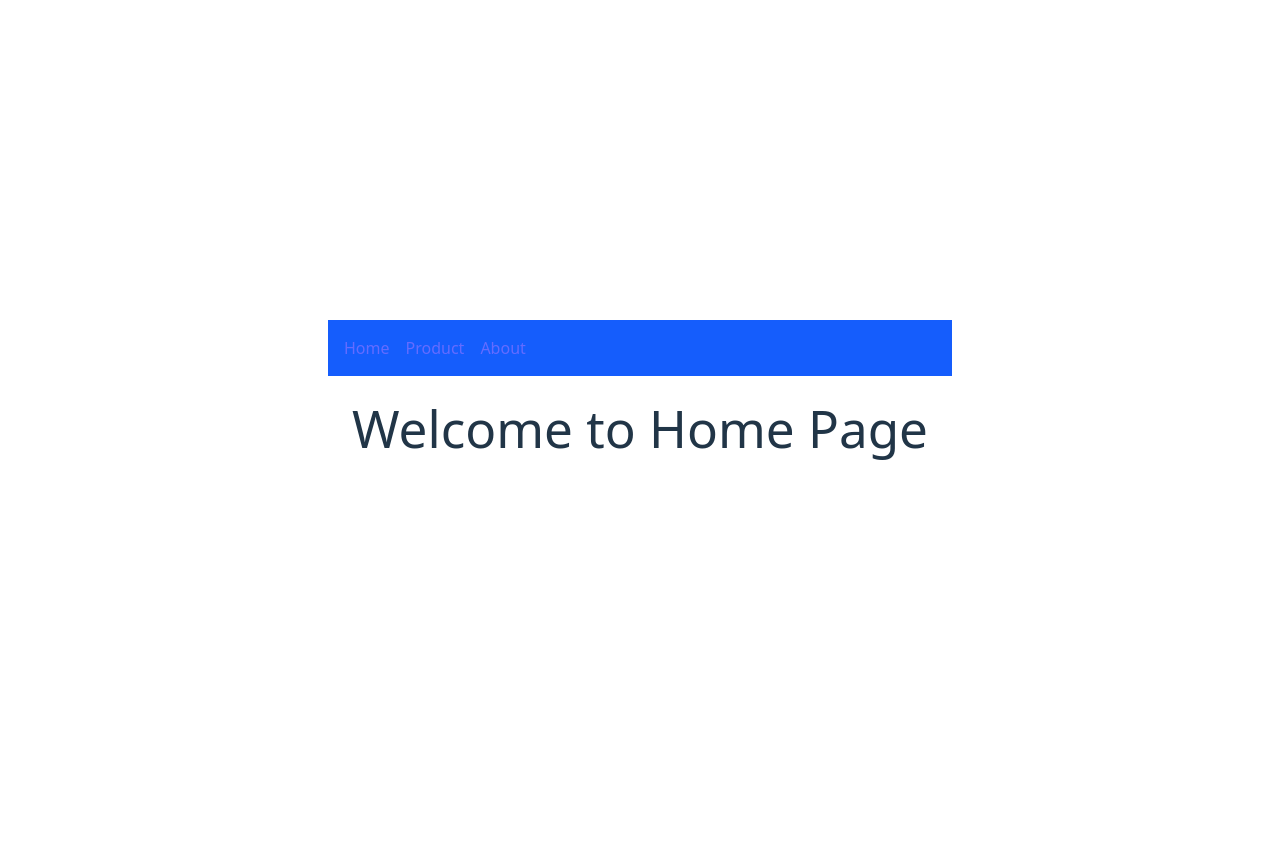
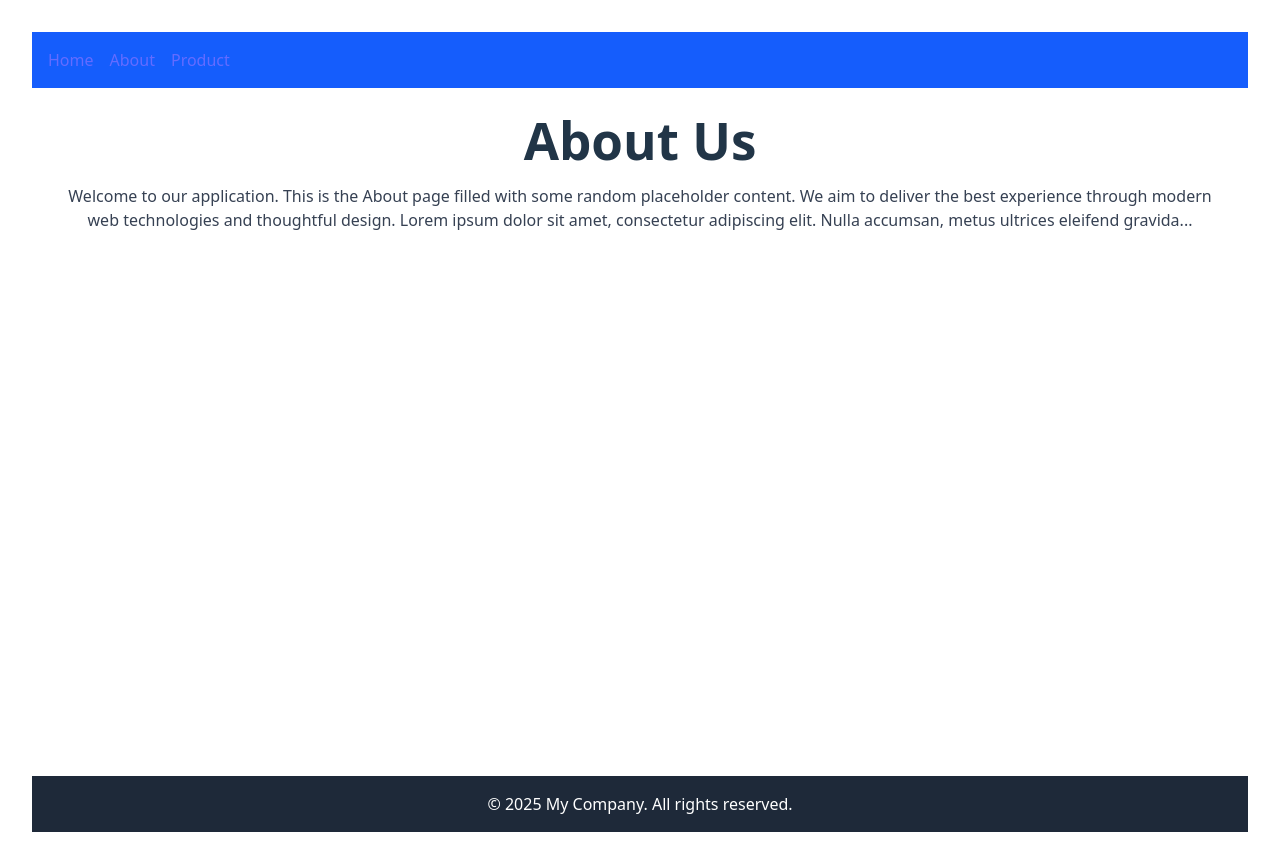
Before and after one commit to saeed-ghadiri/dekamond, a React (Vite) app: page / in a window 1280 px wide. Before the commit the page ends 800 px from the top, so only its background shows below. Built offline with nearby package versions, Linux system fonts and the light colour scheme.

Commit message:
add header, footer & 404

```diff
--- a/src/App.tsx
+++ b/src/App.tsx
@@ -1,27 +1,21 @@
 import './App.css'
 import { Routes, Route, Link } from 'react-router-dom'
-import {Home, Product, About} from './pages'
+import {Home, Product, About, NotFound} from './pages'
+import Layout from './components/Layout'
 
-
-function App() {
-
+const App = () => {
   return (
-    <>
-          <div>
-      <nav className="bg-blue-600 text-white p-4 flex gap-4">
-        <Link to="/">Home</Link>
-        <Link to="/product">Product</Link>
-        <Link to="/about">About</Link>
-      </nav>
-
-      <Routes>
-        <Route path="/" element={<h1 className="p-6 text-xl">Welcome to Home Page</h1>} />
-        <Route path="/product" element={<Product />}  />
-        <Route path="/about" element={<About />} />
-      </Routes>
-    </div>
-    </>
+    <Routes>
+      {/* Layout Route */}
+      <Route path="/" element={<Layout />}>
+        <Route index element={<Home />} />
+        <Route path="about" element={<About />} />
+        <Route path="product" element={<Product />} />
+         <Route path="*" element={<NotFound />} />  {/* ← Catch-all 404 */}
+      </Route>
+    </Routes>
   )
 }
 
+
 export default App
--- /dev/null
+++ b/src/components/Layout.tsx
@@ -0,0 +1,28 @@
+// src/components/Layout.tsx
+import React from 'react'
+import { Link, Outlet } from 'react-router-dom'
+
+const Layout = () => {
+  return (
+    <div className="flex flex-col min-h-screen">
+      {/* Header */}
+      <header className="bg-blue-600 text-white p-4 flex gap-4">
+        <Link to="/">Home</Link>
+        <Link to="/about">About</Link>
+        <Link to="/product">Product</Link>
+      </header>
+
+      {/* Content from children */}
+      <main className="flex-grow">
+        <Outlet />
+      </main>
+
+      {/* Footer */}
+      <footer className="bg-gray-800 text-white text-center p-4">
+        © {new Date().getFullYear()} My Company. All rights reserved.
+      </footer>
+    </div>
+  )
+}
+
+export default Layout
--- /dev/null
+++ b/src/pages/NotFound.tsx
@@ -0,0 +1,19 @@
+// src/pages/NotFound.tsx
+import React from 'react'
+import { Link } from 'react-router-dom'
+
+const NotFound = () => {
+  return (
+    <div className="p-6 text-center">
+      <h1 className="text-4xl font-bold mb-4 text-red-600">404 - Page Not Found</h1>
+      <p className="text-gray-700 mb-6">
+        Sorry, the page you're looking for doesn't exist.
+      </p>
+      <Link to="/" className="text-blue-500 underline">
+        Go back to Home
+      </Link>
+    </div>
+  )
+}
+
+export default NotFound
--- a/src/pages/index.ts
+++ b/src/pages/index.ts
@@ -1,3 +1,4 @@
 export { default as Home } from "./Home";
 export { default as Product } from "./Product";
 export { default as About } from "./About";
+export { default as NotFound } from "./NotFound";
```
